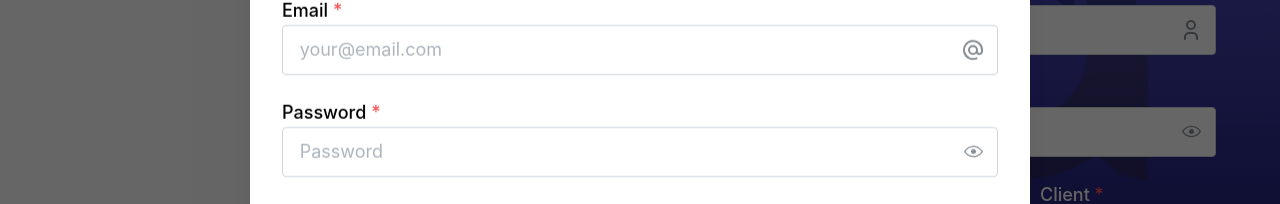
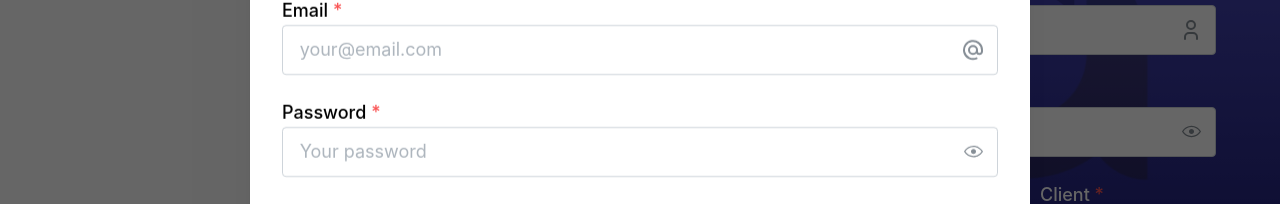
Before and after one commit to BalajiRekadi/proven-ai, a React (Vite) app: page / in a window 1280 px wide. Both pictures are taken after a click on the button "Register". Shown: the part 221-425 px from the top of the page. Built offline with nearby package versions, Linux system fonts and the light colour scheme.

Commit message:
implment password strength

```diff
--- a/src/components/login/Register.jsx
+++ b/src/components/login/Register.jsx
@@ -5,16 +5,21 @@ import {
   MultiSelect,
   Stack,
   TextInput,
-  PasswordInput,
   Button,
 } from "@mantine/core";
 import { useForm } from "@mantine/form";
 import { IconUser, IconAt } from "@tabler/icons-react";
 import { CLIENTS } from "../../shared/constants";
 import { useRegister } from "../../api/hooks";
+import { PasswordInputWithMeter } from "../../shared/components";
+import { useState, useRef } from "react";
 
 const Register = ({ open, setOpen }) => {
   const { userRegister } = useRegister();
+  const [password, setPassword] = useState("");
+  const [passwordErrorMsg, setPasswordErrorMsg] = useState("");
+  const pswdStrengthRef = useRef(0);
+
   const form = useForm({
     mode: "uncontrolled",
     initialValues: {
@@ -28,22 +33,40 @@ const Register = ({ open, setOpen }) => {
 
     validate: {
       userId: (value) => (value ? null : "Invalid user ID"),
-      password: (value) => (value ? null : "Invalid password"),
       module: (value) => (value.length > 0 ? null : "Please select modules"),
       client: (value) => (value.length > 0 ? null : "Please select clients"),
       email: (value) => (/^\S+@\S+$/.test(value) ? null : "Invalid email"),
     },
   });
 
-  const handleRegistration = (values) => {
-    userRegister(values).then(() => {
-      setOpen(false);
-    });
+  const handleRegistration = () => {
+    const obj = form.validate();
+    if (pswdStrengthRef.current < 100) {
+      setPasswordErrorMsg("Invalid password");
+    } else if (pswdStrengthRef.current === 100) {
+      setPasswordErrorMsg("");
+      if (!obj.hasErrors) {
+        const values = { ...form.getValues(), password };
+        userRegister(values).then(() => {
+          setOpen(false);
+        });
+      }
+    }
   };
 
   const handleCancel = () => {
     setOpen(false);
     form.reset();
+  };
+
+  const handleSetPassword = (value, strength) => {
+    setPassword(value);
+    pswdStrengthRef.current = strength;
+    if (strength < 100) {
+      setPasswordErrorMsg("Invalid password");
+    } else if (strength === 100) {
+      setPasswordErrorMsg("");
+    }
   };
 
   return (
@@ -82,15 +105,11 @@ const Register = ({ open, setOpen }) => {
             key={form.key("email")}
             {...form.getInputProps("email")}
           />
-          <PasswordInput
-            placeholder="Password"
-            label="Password"
-            size="lg"
-            withAsterisk={true}
-            value={form.password}
-            key={form.key("password")}
-            {...form.getInputProps("password")}
-          />
+          <PasswordInputWithMeter
+            value={password}
+            setValue={handleSetPassword}
+            error={passwordErrorMsg}
+          ></PasswordInputWithMeter>
           <MultiSelect
             label="Modules"
             withAsterisk
@@ -121,7 +140,12 @@ const Register = ({ open, setOpen }) => {
             <Button variant="outline" size="lg" onClick={handleCancel}>
               Cancel
             </Button>
-            <Button type="submit" variant="filled" size="lg" w={"30%"}>
+            <Button
+              variant="filled"
+              size="lg"
+              w={"30%"}
+              onClick={handleRegistration}
+            >
               Register
             </Button>
           </Flex>
--- /dev/null
+++ b/src/shared/components/PasswordInputWithMeter.jsx
@@ -0,0 +1,102 @@
+import { useState } from "react";
+import { IconX, IconCheck } from "@tabler/icons-react";
+import {
+  PasswordInput,
+  Progress,
+  Text,
+  Popover,
+  Box,
+  rem,
+} from "@mantine/core";
+
+const PasswordRequirement = ({ meets, label }) => {
+  return (
+    <Text
+      c={meets ? "teal" : "red"}
+      style={{ display: "flex", alignItems: "center" }}
+      mt={7}
+      size="sm"
+    >
+      {meets ? (
+        <IconCheck style={{ width: rem(14), height: rem(14) }} />
+      ) : (
+        <IconX style={{ width: rem(14), height: rem(14) }} />
+      )}{" "}
+      <Box ml={10}>{label}</Box>
+    </Text>
+  );
+};
+
+const requirements = [
+  { re: /[0-9]/, label: "Includes number" },
+  { re: /[a-z]/, label: "Includes lowercase letter" },
+  { re: /[A-Z]/, label: "Includes uppercase letter" },
+  { re: /[$&+,:;=?@#|'<>.^*()%!-]/, label: "Includes special symbol" },
+];
+
+function getStrength(password) {
+  let multiplier = password.length > 7 ? 0 : 1;
+
+  requirements.forEach((requirement) => {
+    if (!requirement.re.test(password)) {
+      multiplier += 1;
+    }
+  });
+
+  return Math.max(100 - (100 / (requirements.length + 1)) * multiplier, 10);
+}
+
+const PasswordInputWithMeter = ({ value, setValue, error }) => {
+  const [popoverOpened, setPopoverOpened] = useState(false);
+  const checks = requirements.map((requirement, index) => (
+    <PasswordRequirement
+      key={index}
+      label={requirement.label}
+      meets={requirement.re.test(value)}
+    />
+  ));
+
+  const strength = getStrength(value);
+  const color = strength === 100 ? "teal" : strength > 50 ? "yellow" : "red";
+
+  return (
+    <Popover
+      opened={popoverOpened}
+      position="bottom"
+      width="target"
+      transitionProps={{ transition: "pop" }}
+    >
+      <Popover.Target>
+        <div
+          onFocusCapture={() => setPopoverOpened(true)}
+          onBlurCapture={() => setPopoverOpened(false)}
+        >
+          <PasswordInput
+            withAsterisk
+            size="lg"
+            label="Password"
+            placeholder="Your password"
+            error={error}
+            value={value}
+            onChange={(event) =>
+              setValue(
+                event.currentTarget.value,
+                getStrength(event.currentTarget.value)
+              )
+            }
+          />
+        </div>
+      </Popover.Target>
+      <Popover.Dropdown>
+        <Progress color={color} value={strength} size={5} mb="xs" />
+        <PasswordRequirement
+          label="Includes at least 8 characters"
+          meets={value.length > 7}
+        />
+        {checks}
+      </Popover.Dropdown>
+    </Popover>
+  );
+};
+
+export default PasswordInputWithMeter;
--- a/src/shared/components/index.js
+++ b/src/shared/components/index.js
@@ -11,6 +11,7 @@ import ProductCard from "./ProductCard";
 import TableViewModal from "./TableViewModal";
 import ExportModal from "./ExportModal";
 import ExportTable from "./ExportTable";
+import PasswordInputWithMeter from "./PasswordInputWithMeter";
 import { ToastContextProvider } from "./toast/ToastProvider";
 
 export {
@@ -28,4 +29,5 @@ export {
   TestAccordionTable,
   ExportModal,
   ExportTable,
+  PasswordInputWithMeter,
 };
```
